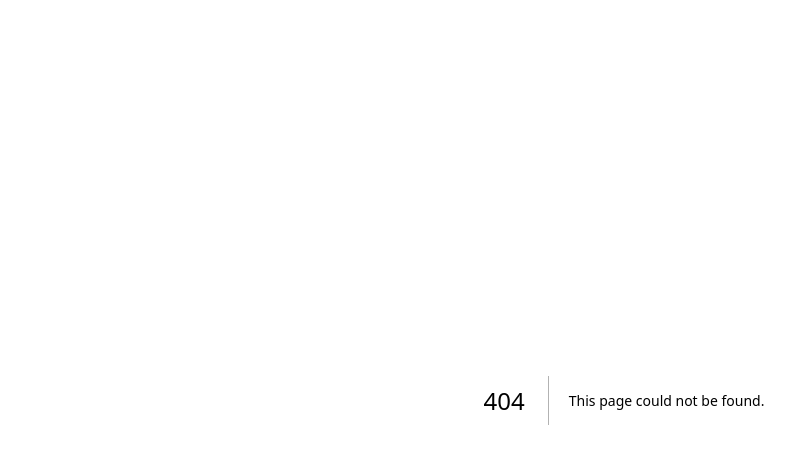
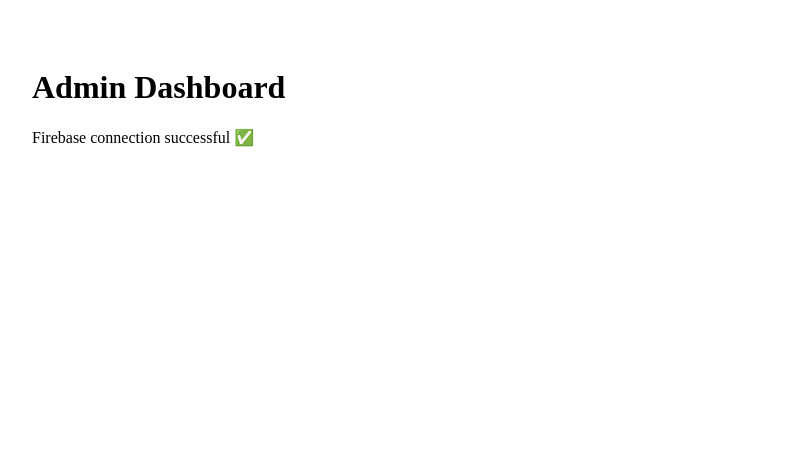
Before and after one commit to Spy9591/adike-labour, a Next.js app: page /admin in a window 1280 px wide. Before the commit this address had no page. Shown: the top 464 px of the page, without its empty margins (16-811 px from the left). Built offline with nearby package versions, Linux system fonts and the light colour scheme.

Commit message:
Create page.js

```diff
--- /dev/null
+++ b/app/admin/page.js
@@ -0,0 +1,15 @@
+export default function AdminPage() {
+  return (
+    <div
+      style={{
+        padding: "40px",
+      }}
+    >
+      <h1>Admin Dashboard</h1>
+
+      <p>
+        Firebase connection successful ✅
+      </p>
+    </div>
+  );
+}
```
